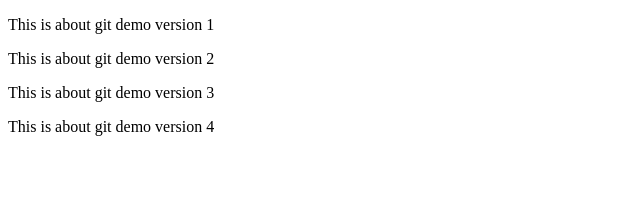
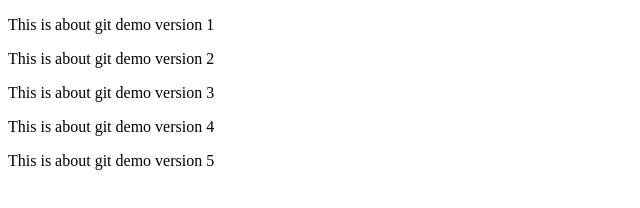
Before and after one commit to ManishR25/myrepo, a plain HTML site: page index.html in a window 1280 px wide. Shown: the whole page, without its empty margins (0-640 px from the left). Drawn offline with Linux system fonts and the light colour scheme.

Commit message:
Version 5

```diff
--- a/index.html
+++ b/index.html
@@ -11,6 +11,7 @@
     <p> This is about git demo version 2</p>
     <p> This is about git demo version 3</p>
     <p> This is about git demo version 4</p>
+    <p> This is about git demo version 5</p>
 
 </body>
 </html>
```
